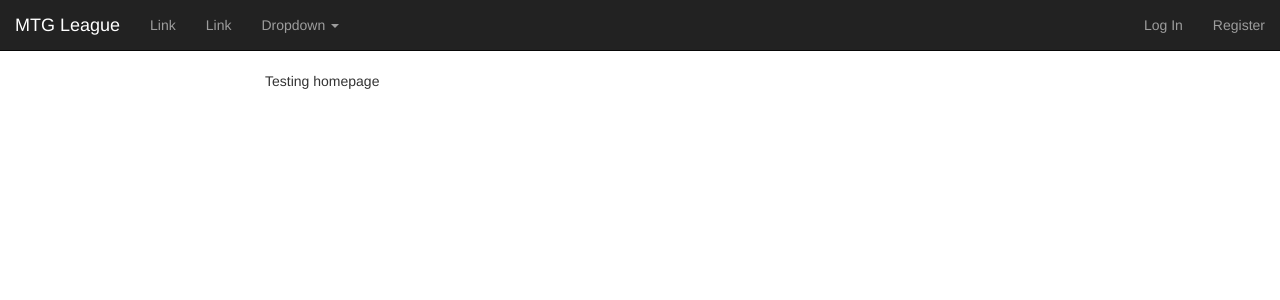
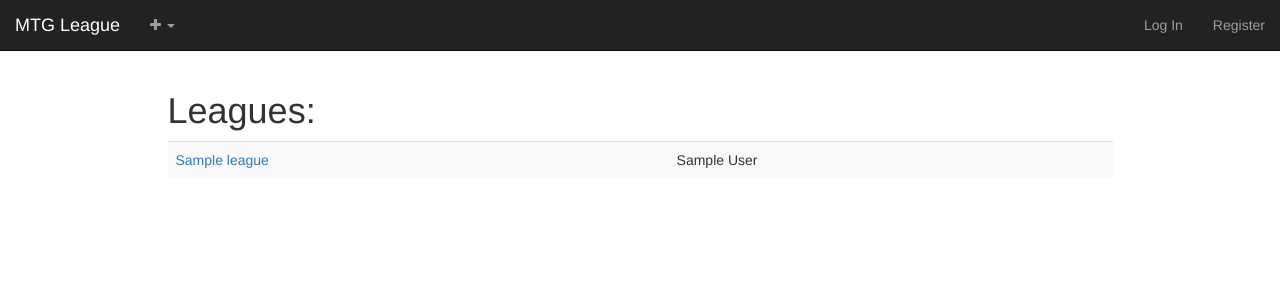
Before and after one commit to jackramey/MTGLeague, a Flask app: page / in a window 1280 px wide. Shown: the top 300 px of the page. Run offline with Flask 2, Linux system fonts and the light colour scheme; tables that the repository leaves empty hold one stand-in row (values such as "Sample post"); parts of the project's set-up code (start-up, migrations or seed data) failed here and were passed over; some libraries are stand-ins or nearby versions.

Commit message:
Updated navigation a bit

```diff
--- a/config.py
+++ b/config.py
@@ -4,7 +4,7 @@ basedir = os.path.abspath(os.path.dirname(__file__))
 
 #SQLAlchemy
 if os.environ.get('DATABASE_URL') is None:
-    SQLALCHEMY_DATABASE_URI = 'sqlite:///' + os.path.join(basedir, 'app.db')
+    SQLALCHEMY_DATABASE_URI = 'sqlite:////tmp/mtgleague.db'
 else:
     SQLALCHEMY_DATABASE_URI = os.environ['DATABASE_URL']
 
--- a/mtgleague/templates/index.html
+++ b/mtgleague/templates/index.html
@@ -1,8 +1,16 @@
 {% extends 'layout.html' %}
 {% block container %}
 <div class="row">
-    <div class="col-md-offset-2 col-md-8">
-        <p>Testing homepage</p>
+    <div class="col-md-offset-1 col-md-10">
+        <h1>Leagues:</h1>
+        <table class="table table-striped">
+            {% for league in leagues %}
+            <tr>
+                <td>{{ league }}</td>
+                <td>{{ league.creator }}</td>
+            </tr>
+            {% endfor %}
+        </table>
     </div>
 </div>
 {% endblock %}
--- a/mtgleague/templates/layout.html
+++ b/mtgleague/templates/layout.html
@@ -26,19 +26,11 @@
             <!-- Collect the nav links, forms, and other content for toggling -->
             <div class="collapse navbar-collapse" id="bs-example-navbar-collapse-1">
                 <ul class="nav navbar-nav">
-                    <li><a href="#">Link <span class="sr-only">(current)</span></a></li>
-                    <li><a href="#">Link</a></li>
                     <li class="dropdown">
                         <a href="#" class="dropdown-toggle" data-toggle="dropdown" role="button" aria-haspopup="true"
-                           aria-expanded="false">Dropdown <span class="caret"></span></a>
+                           aria-expanded="false"><i class="fa fa-plus"></i> <span class="caret"></span></a>
                         <ul class="dropdown-menu">
-                            <li><a href="#">Action</a></li>
-                            <li><a href="#">Another action</a></li>
-                            <li><a href="#">Something else here</a></li>
-                            <li role="separator" class="divider"></li>
-                            <li><a href="#">Separated link</a></li>
-                            <li role="separator" class="divider"></li>
-                            <li><a href="#">One more separated link</a></li>
+                            <li><a href="{{ url_for('league_create') }}">Create League</a></li>
                         </ul>
                     </li>
                 </ul>
--- a/mtgleague/views.py
+++ b/mtgleague/views.py
@@ -32,7 +32,8 @@ class IndexView(BaseView):
     methods = ['GET']
 
     def handle_request(self):
-        return render_template('index.html', **self.context)
+        leagues = League.query.all()
+        return render_template('index.html', leagues=leagues, **self.context)
 
 
 class LoginView(BaseView):
```
